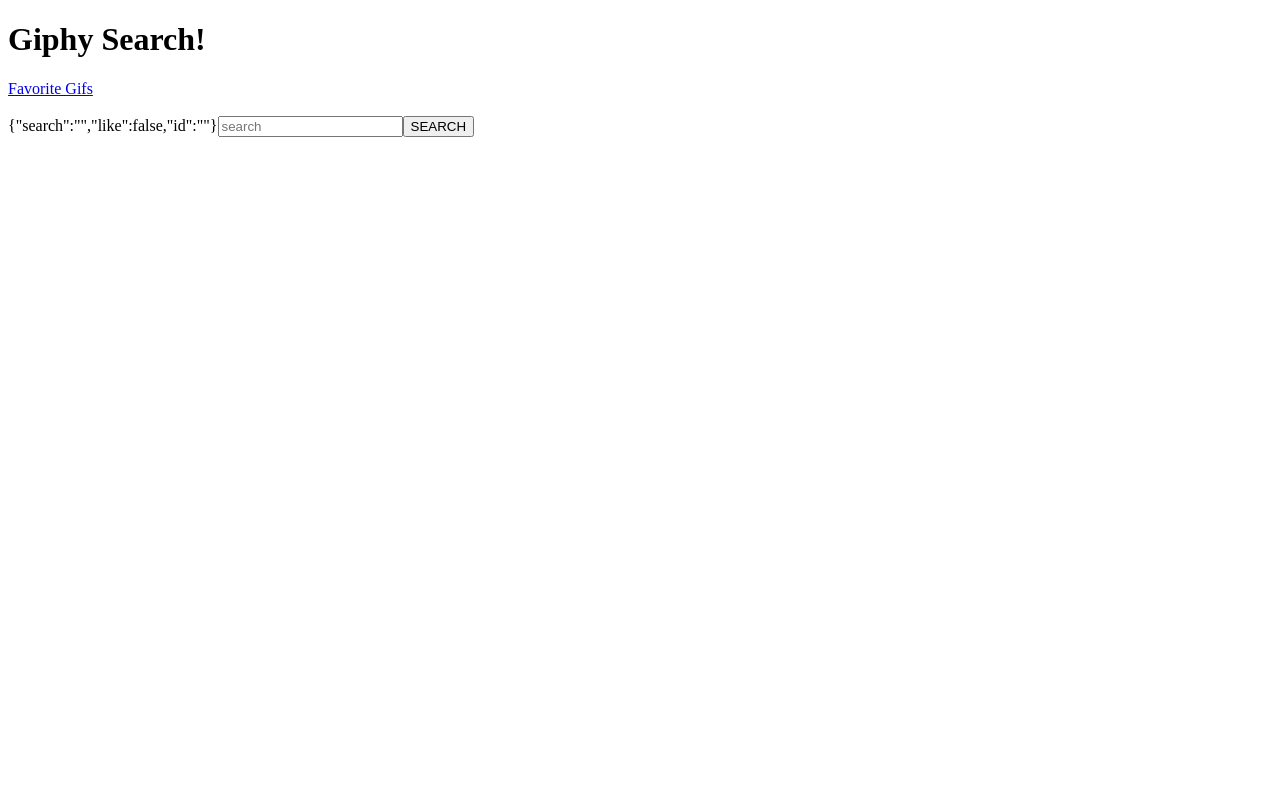
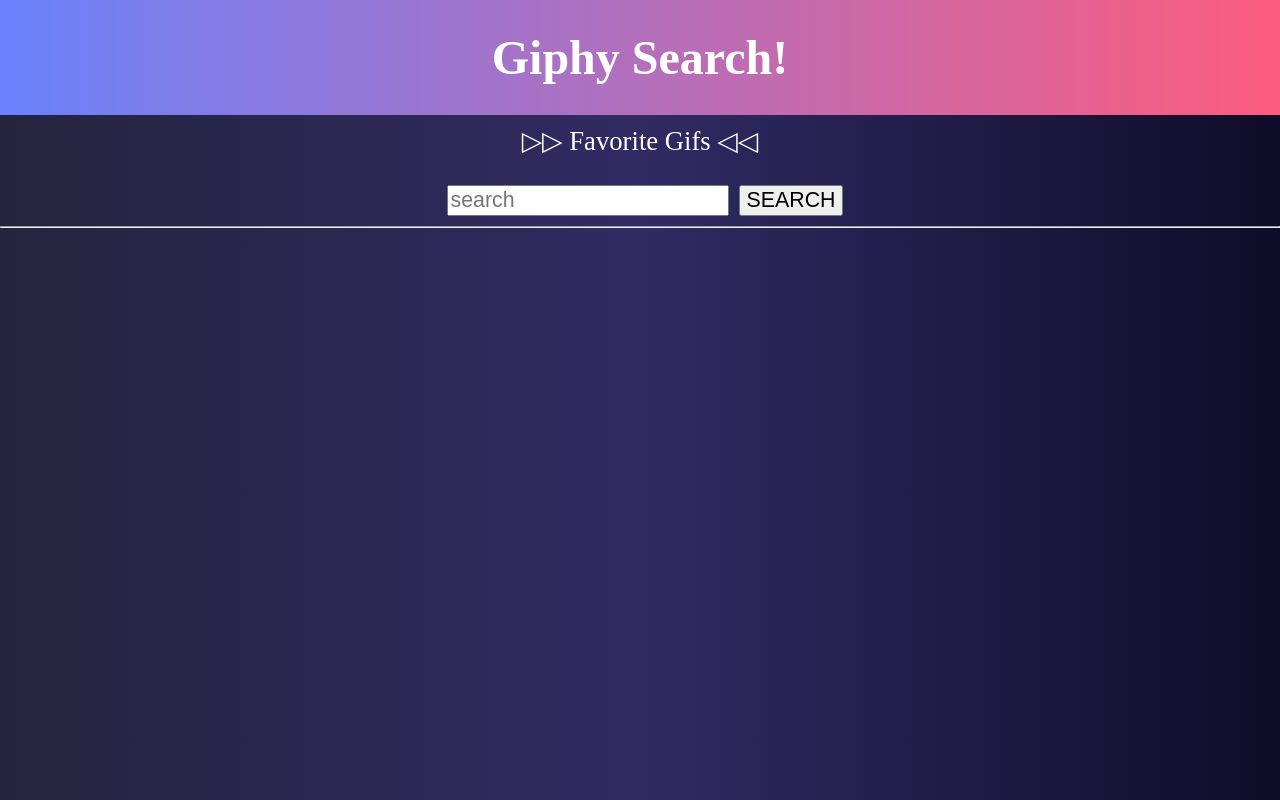
Before and after one commit to Harrisoncre8/group-giphy-saga, a React (Create React App) app: page /#/ in a window 1280 px wide. Built offline with nearby package versions, Linux system fonts and the light colour scheme.

Commit message:
added some styling, updated LIKE button to refresh page upon category select

```diff
--- /dev/null
+++ b/src/components/App/App.css
@@ -0,0 +1,57 @@
+* {
+  margin: 0;
+}
+
+body {
+  background: #0f0c29;  /* fallback for old browsers */
+  background: -webkit-linear-gradient(to right, #24243e, #302b63, #0f0c29);  /* Chrome 10-25, Safari 5.1-6 */
+  background: linear-gradient(to right, #24243e, #302b63, #0f0c29); /* W3C, IE 10+/ Edge, Firefox 16+, Chrome 26+, Opera 12+, Safari 7+ */
+}
+
+.app {
+  text-align: center;
+}
+
+.header {
+  background: #FC5C7D;  /* fallback for old browsers */
+  background: -webkit-linear-gradient(to right, #6A82FB, #FC5C7D);  /* Chrome 10-25, Safari 5.1-6 */
+  background: linear-gradient(to right, #6A82FB, #FC5C7D); /* W3C, IE 10+/ Edge, Firefox 16+, Chrome 26+, Opera 12+, Safari 7+ */
+  color: white;
+  padding: 30px;
+  margin-bottom: 10px;
+  font-size: 3em;
+}
+
+.search-in {
+  margin: 10px;
+  font-size: 16pt;
+}
+
+a {
+  font-size: 20pt;
+  color: white;
+  text-decoration: none;
+}
+
+a:hover {
+  color: black;
+  background-color: lightblue;
+}
+
+button {
+  font-size: 16pt;
+}
+
+.like-btn {
+  margin-bottom: 50px;
+}
+
+.radio {
+  font-size: 16pt;
+  color: white;
+  padding: 10px;
+}
+
+.radio-btn {
+  margin: 10px;
+}
--- a/src/components/App/App.js
+++ b/src/components/App/App.js
@@ -1,4 +1,5 @@
 import React, { Component } from 'react';
+import '../App/App.css';
 import Favorite from '../Favorite/Favorite';
 import Search from '../Search/Search'
 import { HashRouter as Router, Route } from 'react-router-dom';
@@ -8,9 +9,9 @@
 
   render() {
     return (
-      <div>
+      <div className="app">
         <Router>
-          <h1>Giphy Search!</h1>
+          <h1 className="header">Giphy Search!</h1>
           <Route exact path="/" component={ Search }/>
           <Route path="/favorites" component={ Favorite }/>
         </Router>
--- a/src/components/Like/Like.js
+++ b/src/components/Like/Like.js
@@ -16,61 +16,67 @@
   }
 
   handleSubmit = () => {
+    alert(`You added this to your favorites!~`);
     this.props.dispatch({type: `ADD_FAVORITE`, payload: this.state});
+    this.props.handleLike();
   }
 
   render(){
     return(
       <>
-      {JSON.stringify(this.state)}
       <br />
       <input type="radio"
         name="category"
+        className="radio-btn"
         id="1"
         value="1"
         check={this.state.category === 1}
         onChange={(event)=>this.handleChange(event)}
-        />Funny
+        /><span className="radio">Funny</span>
 
         <br />
 
       <input type="radio"
         name="category"
+        className="radio-btn"
         id="2"
         value="2"
         check={this.state.category === 2}
         onChange={(event)=>this.handleChange(event)}
-        />Vega
+        /><span className="radio">Vega</span>
 
         <br />
 
       <input type="radio"
         name="category"
+        className="radio-btn"
         id="3"
         value="3"
         check={this.state.category === 3}
         onChange={(event)=>this.handleChange(event)}
-        />Cartoon
+        /><span className="radio">Cartoon</span>
 
         <br />
 
       <input type="radio"
         name="category"
+        className="radio-btn"
         id="4"
         value="4"
         check={this.state.category === 4}
         onChange={(event)=>this.handleChange(event)}
-        />NSFW
+        /><span className="radio">NSFW</span>
 
         <br />
 
       <input type="radio"
         name="category"
+        className="radio-btn"
         id="5"
         value="5"
         check={this.state.category === 5}
         onChange={(event)=>this.handleChange(event)}
-        />Meme
+        /><span className="radio">Meme</span>
 
         <br />
 
--- a/src/components/Search/Search.js
+++ b/src/components/Search/Search.js
@@ -63,18 +63,23 @@
     if(!this.state.like){
     return(
       <>
-      <Link to="/favorites">Favorite Gifs</Link>
+      <Link to="/favorites">&#9655;&#9655; Favorite Gifs &#9665;&#9665;</Link>
       <br/>
       <br/>
-      {JSON.stringify(this.state)}
-        <input type="text" onChange={(event)=>this.handleChange(event)}
+        <input className="search-in"
+          type="text"
+          onChange={(event)=>this.handleChange(event)}
           value={this.state.search}
           ref={(input) => { this.mainInput = input; }}
           placeholder="search" />
+
         <button onClick={this.handleClick}>SEARCH</button>
+        <hr />
+        <br/>
         {this.props.reduxState.map((image, i) =>
           <div key={i}><img src={image.images.original.url} alt={image.title} />
-          <button onClick={()=>this.handleLike(i)}>Like</button></div>
+          <br />
+          <button className="like-btn" onClick={()=>this.handleLike(i)}>Like</button></div>
         )}
       </>
     )
@@ -82,11 +87,19 @@
     else {
       return(
         <>
-          <input type="text" onChange={(event)=>this.handleChange(event)} value={this.state.search} placeholder="search" />
+          <input className="search-in"
+            type="text"
+            onChange={(event)=>this.handleChange(event)}
+            value={this.state.search}
+            placeholder="search" />
+
           <button onClick={this.handleClick}>SEARCH</button>
+          <hr />
+          <br/>
           <img src={this.props.reduxState[this.state.id].images.original.url} alt={this.props.reduxState.title} />
+          <br />
           <button onClick={()=>this.handleLike()}>Back</button>
-          <Like />
+          <Like handleLike={this.handleLike} />
         </>
       )
     }
```
